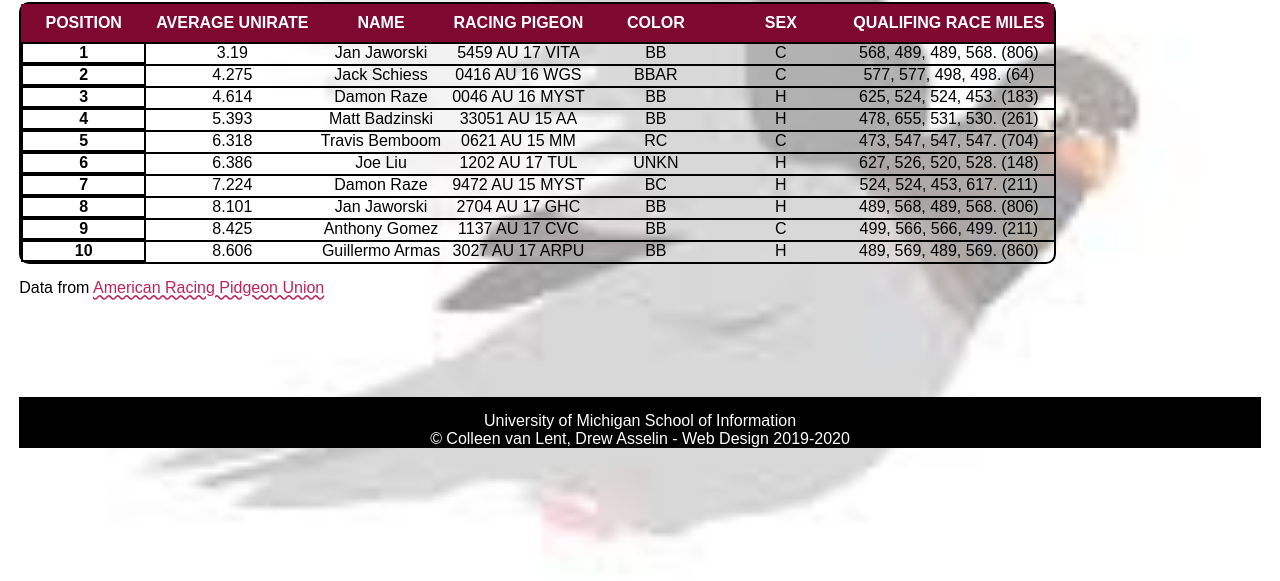
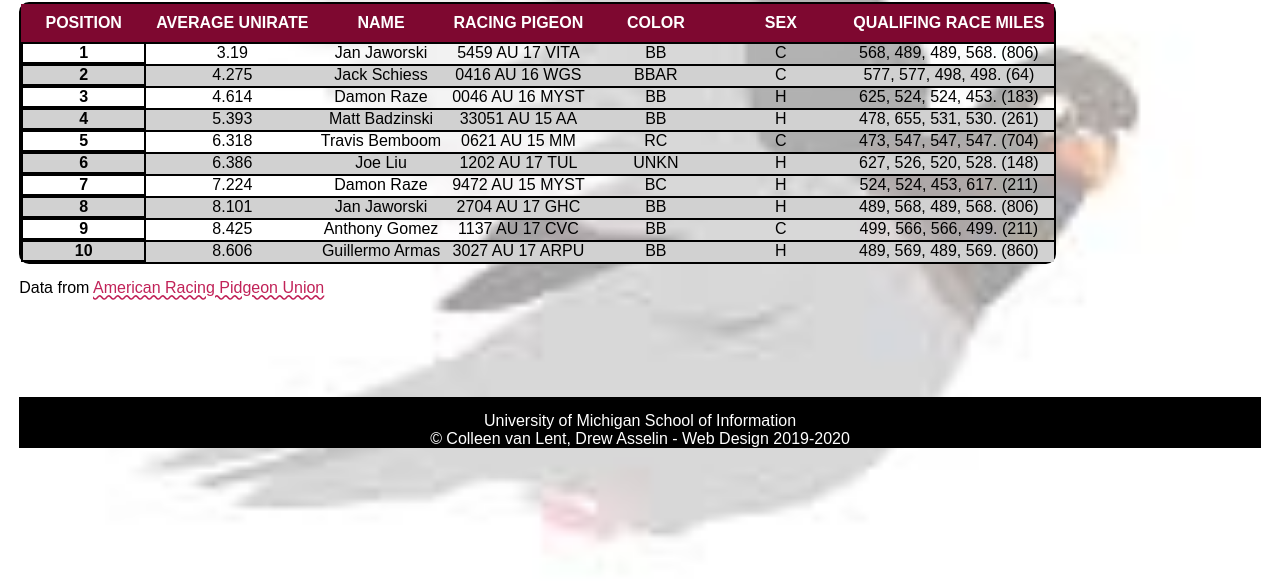
Before and after one commit to enisbet/homework3, a plain HTML site: page index.html in a window 1280 px wide. Shown: the part 109-690 px from the top of the page. Drawn offline with Linux system fonts and the light colour scheme; files whose address does not match are found by name; a web font is replaced by a local one.

Commit message:
Update style.css

```diff
--- a/css/style.css
+++ b/css/style.css
@@ -75,6 +75,7 @@ td{
   border-top:solid 2px #000000;
 
 }
+tr:nth-child(even) {background: #D1D1D1}
 
 tr{
 
```
